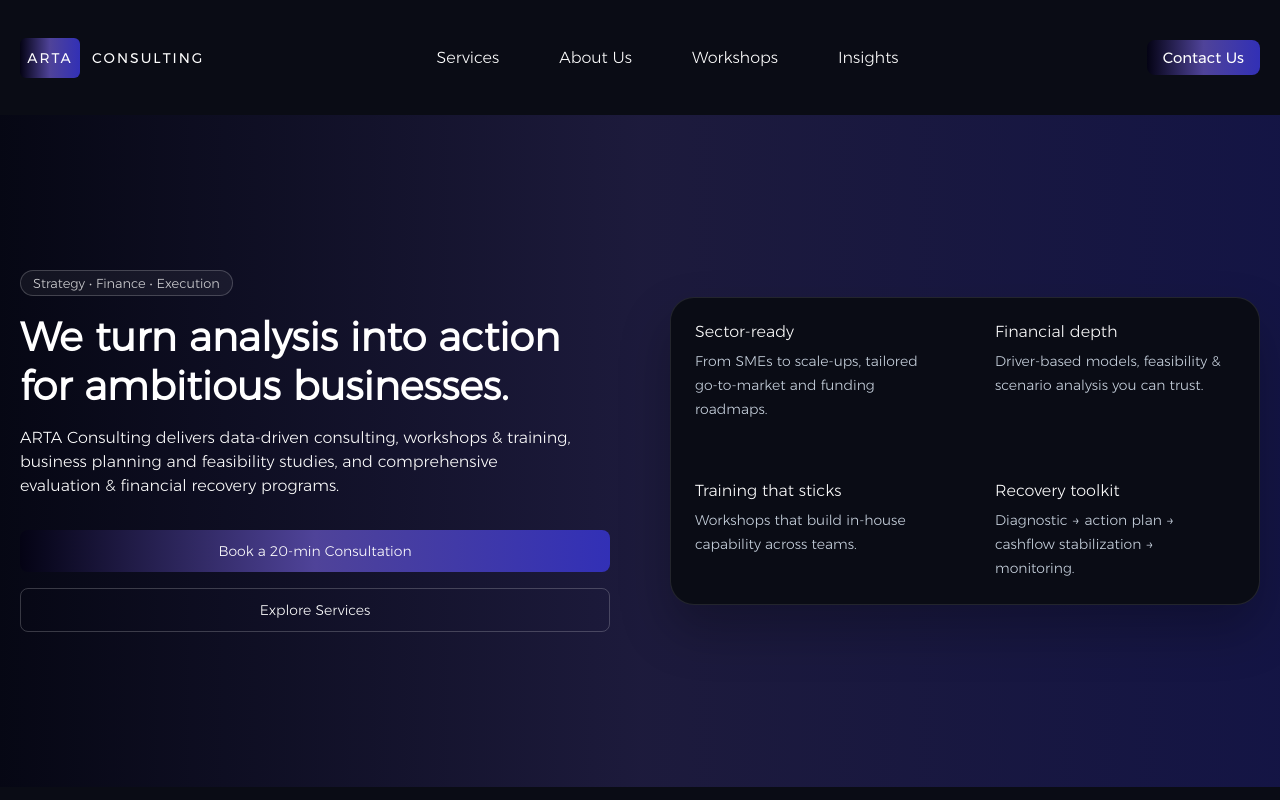
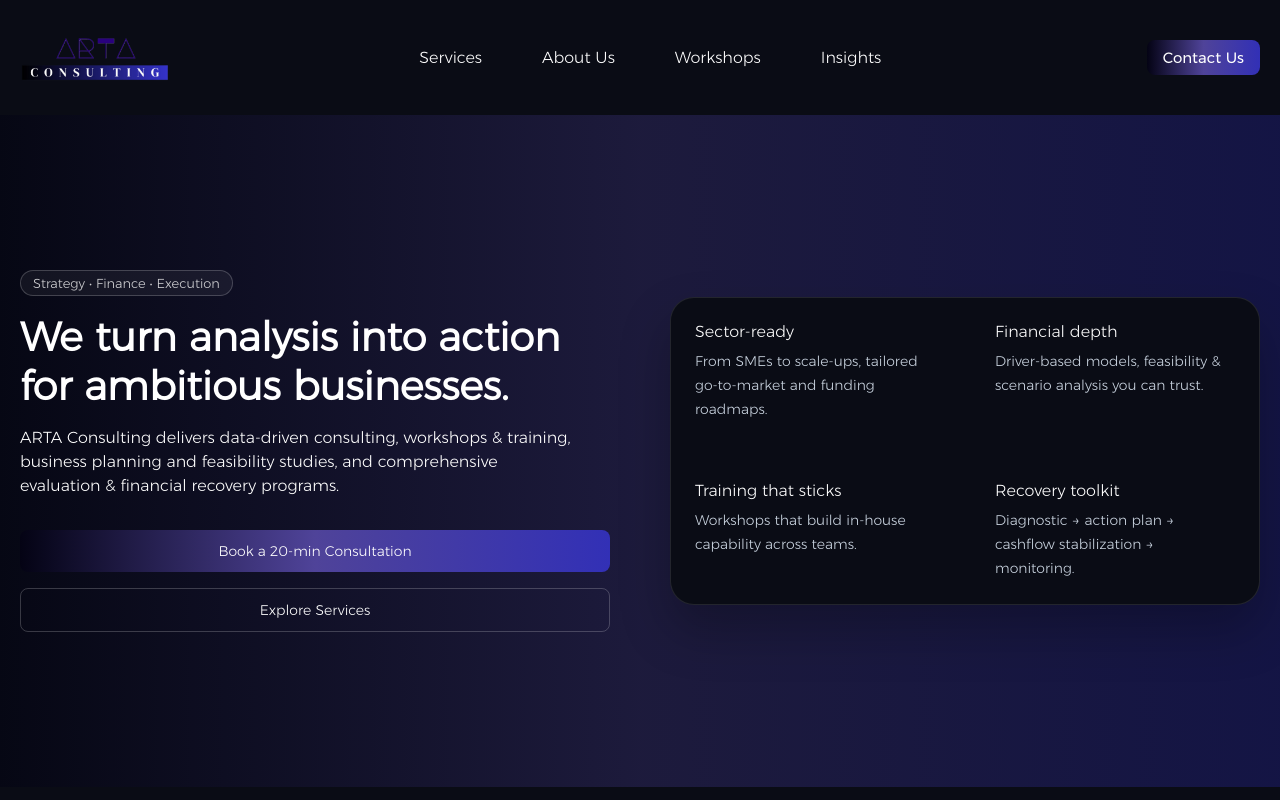
Before and after one commit to AkselAvetisyan/arta-consulting, a Next.js app: page /about-us/ in a window 1280 px wide. Shown: the top 800 px of the page. Built offline with nearby package versions, Linux system fonts and the light colour scheme.

Commit message:
Change logo image

```diff
--- a/src/components/header/desktop/HeaderDesktop.jsx
+++ b/src/components/header/desktop/HeaderDesktop.jsx
@@ -5,6 +5,7 @@ import {BASE_ROUTERS} from "@/main/constants/BASE_ROUTERS";
 import Link from "next/link";
 import {SECTIONS} from "@/main/constants/BASE_SECTIONS";
 import '../styles/header-desktop.scss';
+import {BASE_IMAGES} from "@/main/constants/BASE_IMAGES";
 
 function HeaderDesktop({ isVisible }) {
 
@@ -19,10 +20,7 @@ function HeaderDesktop({ isVisible }) {
         <header className={`header-desktop ${isVisible ? "header-visible" : "header-hidden"}`}>
             <div className="header-container">
                 <Link href={getRouterPrefix() + BASE_ROUTERS.main} className="logo-container">
-                    <div className="logo-icon">
-                        <span className="logo-text">ARTA</span>
-                    </div>
-                    <span className="logo-text">CONSULTING</span>
+                    <img src={BASE_IMAGES.icons.logo} className={"icon"}/>
                 </Link>
 
                 <nav className="content">
--- a/src/components/header/mobile/HeaderContent.jsx
+++ b/src/components/header/mobile/HeaderContent.jsx
@@ -10,10 +10,7 @@ const HeaderContent = ({isVisible, isSidebarVisible, showSidebar, hideSidebar})
     return (
         <div className={`content ${isVisible ? 'header-visible' : 'header-hidden'}`}>
             <Link href={getRouterPrefix() + BASE_ROUTERS.main} className="logo-container">
-                <div className="logo-icon">
-                    <span className="logo-text">ARTA</span>
-                </div>
-                <span className="logo-text">CONSULTING</span>
+                <img src={BASE_IMAGES.icons.logo} className={"icon"}/>
             </Link>
 
             <div className="burger-icon-container" onClick={isSidebarVisible ? hideSidebar : showSidebar}>
--- a/src/components/header/styles/header-desktop.scss
+++ b/src/components/header/styles/header-desktop.scss
@@ -28,23 +28,10 @@
     .logo-container {
       display: flex;
       align-items: center;
-      gap: 0.75rem;
+      gap: 12px;
 
-      .logo-icon {
-        width: 60px;
-        height: 40px;
-        display: flex;
-        align-items: center;
-        justify-content: center;
-        background: var(--color-gradient);
-        border-radius: 6px;
-      }
-
-      .logo-text {
-        font-family: var(--font-montserratarm-regular);
-        font-size: var(--font-size-caption);
-        color: var(--color-white);
-        letter-spacing: 2px;
+      .icon {
+        width: 150px;
       }
     }
 
--- a/src/components/header/styles/header-mobile.scss
+++ b/src/components/header/styles/header-mobile.scss
@@ -19,23 +19,10 @@
     .logo-container {
       display: flex;
       align-items: center;
-      gap: 0.75rem;
+      gap: 12px;
 
-      .logo-icon {
-        width: 60px;
-        height: 40px;
-        display: flex;
-        align-items: center;
-        justify-content: center;
-        background: var(--color-gradient);
-        border-radius: 6px;
-      }
-
-      .logo-text {
-        font-family: var(--font-montserratarm-regular);
-        font-size: var(--font-size-caption);
-        color: var(--color-white);
-        letter-spacing: 2px;
+      .icon {
+        width: 100px;
       }
     }
 
--- a/src/main/constants/BASE_IMAGES.js
+++ b/src/main/constants/BASE_IMAGES.js
@@ -1,5 +1,6 @@
 export const BASE_IMAGES = {
     icons: {
+        logo: '/assets/icons/logo.png',
         close: '/assets/icons/x-icon.svg',
     }
 }
```
Also changed, not shown: public/assets/icons/logo.png (added).
